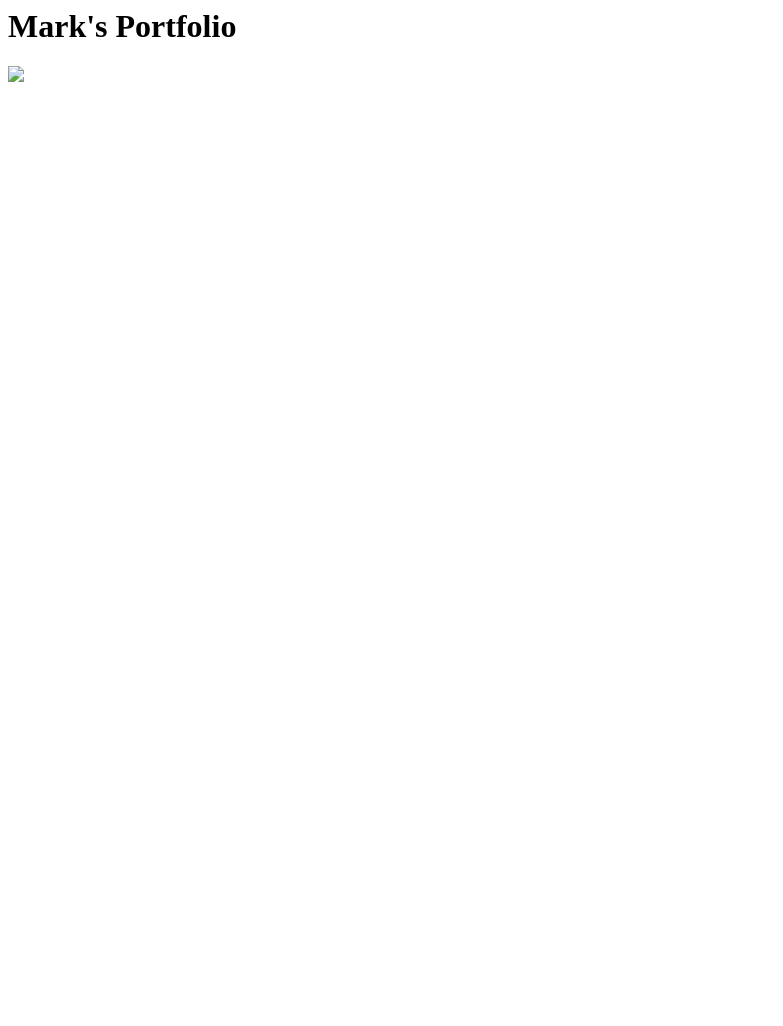
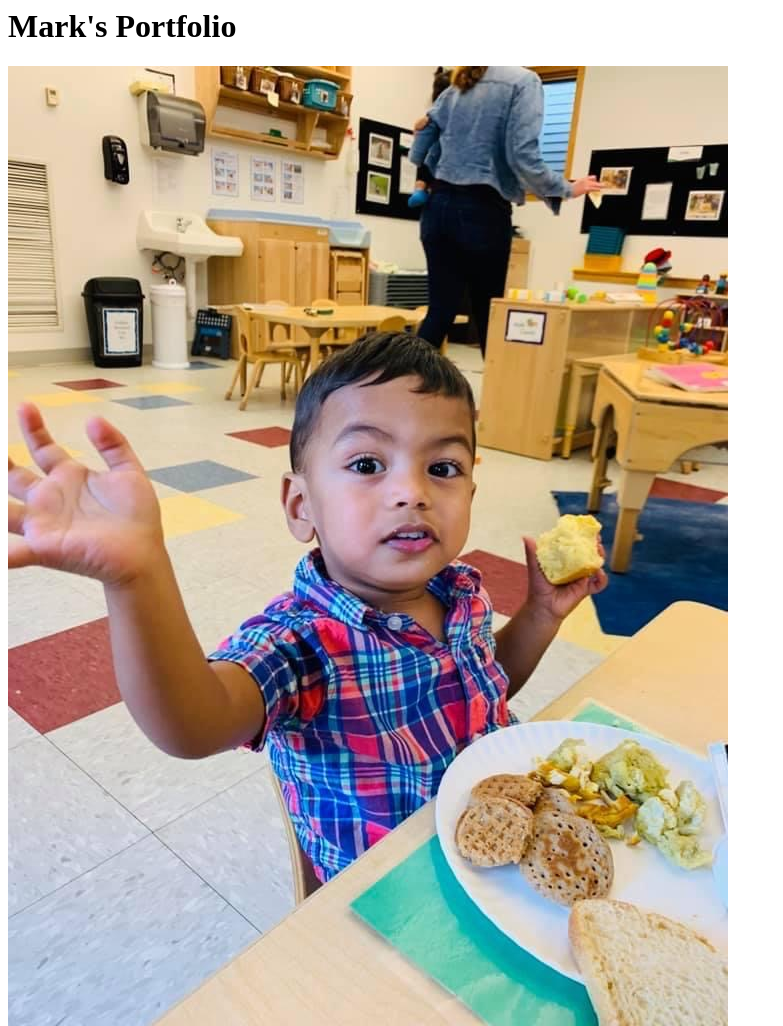
Before and after one commit to Mark-Islam/Mark-Islam.github.io, a plain HTML site: page index.html in a window 1280 px wide. Shown: the whole page, without its empty margins (0-783 px from the left). Before the commit the page ends 800 px from the top, so only its background shows below. Drawn offline with Linux system fonts and the light colour scheme.

Commit message:
Update index.html

```diff
--- a/index.html
+++ b/index.html
@@ -1,4 +1,4 @@
 <html>
   <h1> Mark's Portfolio </h1>
-  <img src="./Rayan1.JPG" />
+  <img src="./Rayan1.jpeg" />
 </html>
```
